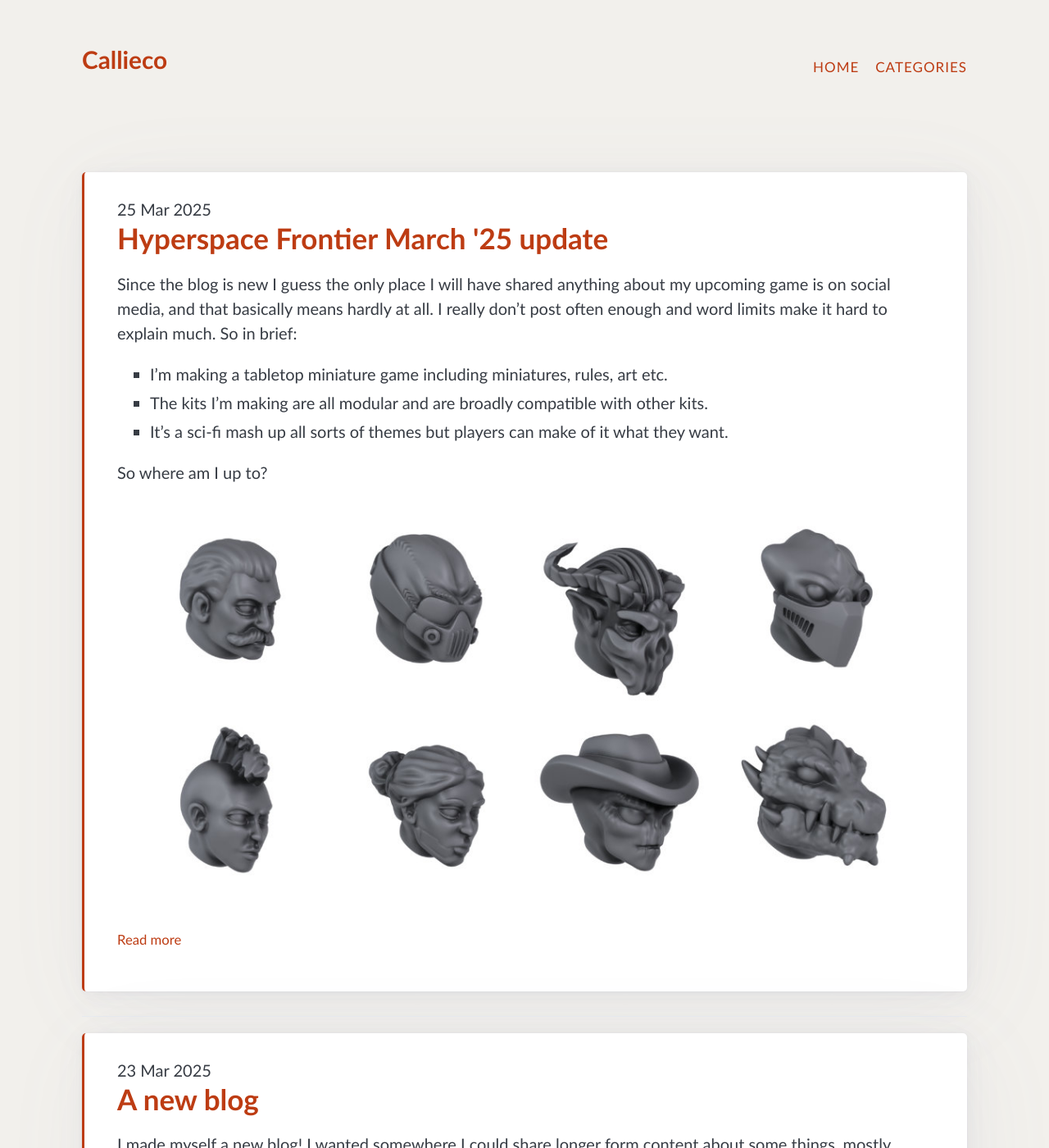
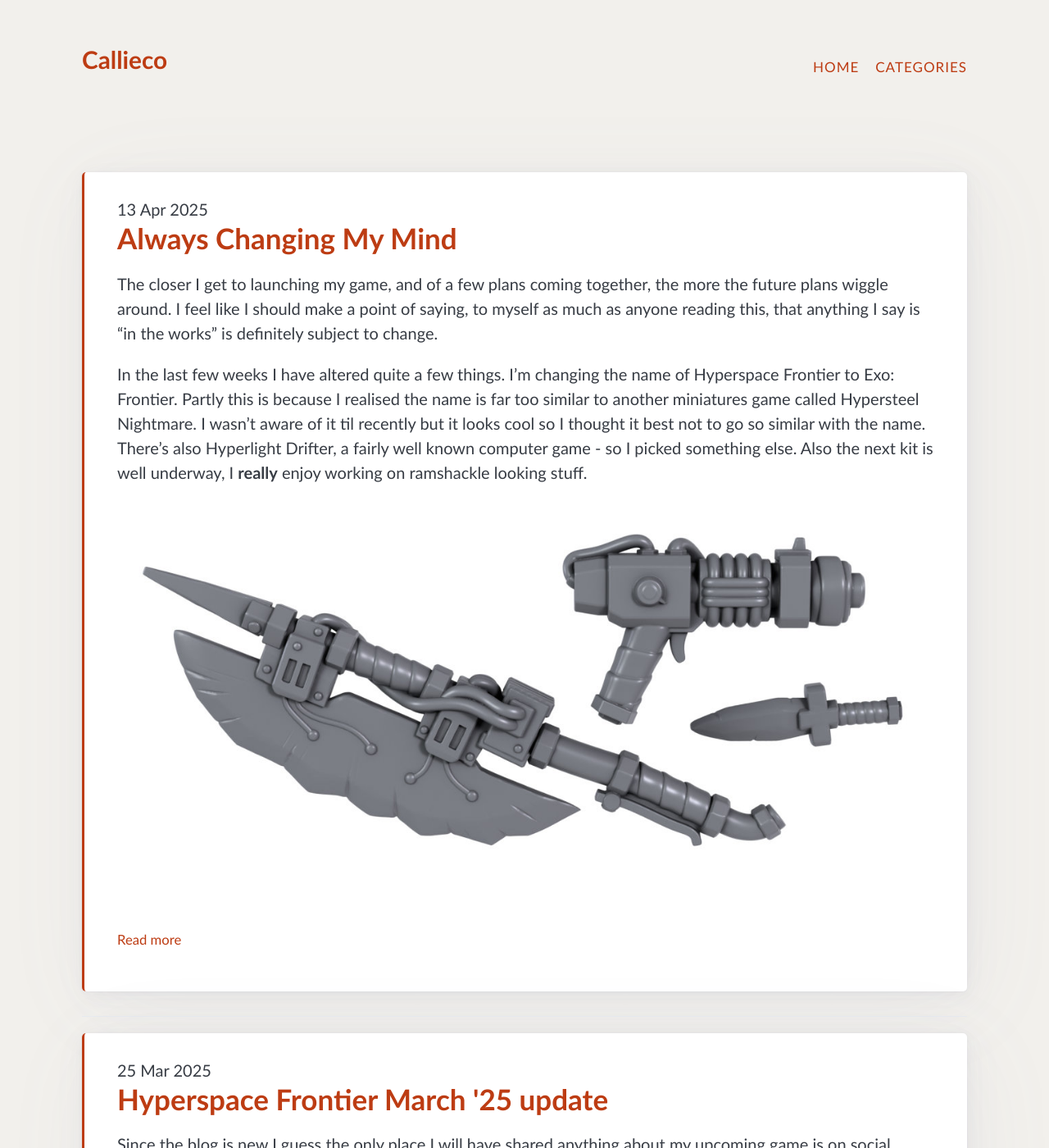
Before and after one commit to callieco-xyz/callieco.xyz-website, a Jekyll site: the page docs/index.html, which Jekyll copies as it is, in a window 1280 px wide and 1400 px high. Shown: the whole window at 82% size. Built offline with Jekyll 4.4.1, drawn with Linux system fonts in a browser that asks for light colours.

Commit message:
Changing my mind post

```diff
--- a/docs/index.html
+++ b/docs/index.html
@@ -24,6 +24,20 @@
   <main class="container">
     <p class="date"><small></small></p>
     <!-- This loops through the paginated posts -->
+
+<article>
+  <span class="date">13 Apr 2025</span>
+  <h2><a href="/personal%20stuff/2025/04/13/always-changing-my-mind.html">Always Changing My Mind</a></h2>
+  <p>The closer I get to launching my game, and of a few plans coming together, the more the future plans wiggle around. I feel like I should make a point of saying, to myself as much as anyone reading this, that anything I say is “in the works” is definitely subject to change.</p>
+
+<p>In the last few weeks I have altered quite a few things. I’m changing the name of Hyperspace Frontier to Exo: Frontier. Partly this is because I realised the name is far too similar to another miniatures game called Hypersteel Nightmare. I wasn’t aware of it til recently but it looks cool so I thought it best not to go so similar with the name. There’s also Hyperlight Drifter, a fairly well known computer game - so I picked something else. Also the next kit is well underway, I <strong>really</strong> enjoy working on ramshackle looking stuff.</p>
+
+<p><img src="/images/2025/reaver-gubbins.jpg" alt="image" title="A 3d render showing a variety of cobbled together weapons" /></p>
+
+
+  <p><small><a href="/personal%20stuff/2025/04/13/always-changing-my-mind.html" class="button">Read more</a></small></p>
+</article>
+<hr>
 
 <article>
   <span class="date">25 Mar 2025</span>
--- a/docs/my games/2025/03/25/hyperspace-frontier-march-update.html
+++ b/docs/my games/2025/03/25/hyperspace-frontier-march-update.html
@@ -50,7 +50,7 @@
 
 <p>One thing I need to start doing soon is making test prints, working in 3d is fine but I find that if you don’t constantly connect with the physical objects your sense of scale really gets out of tune. It’s too easy to start focusing in on tiny details that just wont show up on the print.</p>
 
-<p><img src="\images\2025\hf-march-heads2.jpg" alt="image" title="A 3d render showing a variety of heads" /></p>
+<p><img src="/images/2025/hf-march-heads2.jpg" alt="image" title="A 3d render showing a variety of heads" /></p>
 
 <h2 id="rules">Rules</h2>
 
--- a/docs/personal stuff/2025/03/23/a-new-blog.html
+++ b/docs/personal stuff/2025/03/23/a-new-blog.html
@@ -38,7 +38,7 @@
 
 <p>Until then don’t go empty handed, here’s a page from my sketchbook full of some… folks.</p>
 
-<p><img src="\images\2025\sketchbook_2532025.jpg" alt="image" title="A page of sketches of some wasteland looking warriors" /></p>
+<p><img src="/images/2025/sketchbook_2532025.jpg" alt="image" title="A page of sketches of some wasteland looking warriors" /></p>
 
 <p>-Callie</p>
 
```
Also changed, not shown: _posts/2025/2025-03-23-a-new-blog.md (+1 -1 lines), _posts/2025/2025-03-25-hyperspace-frontier-march-update.md (+1 -1 lines), _posts/2025/2025-04-13-always-changing-my-mind.md (added, +30 -0 lines), docs/categories.html (+12 -0 lines), docs/personal stuff/2025/04/13/always-changing-my-mind.html (added, +64 -0 lines), docs/images/2025/reaver-gubbins.jpg (added), images/2025/reaver-gubbins.jpg (added), 2 other files.
